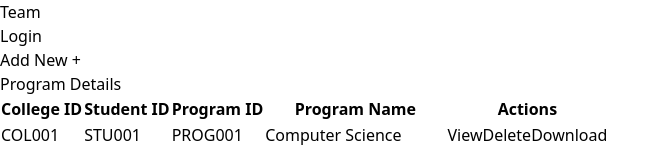
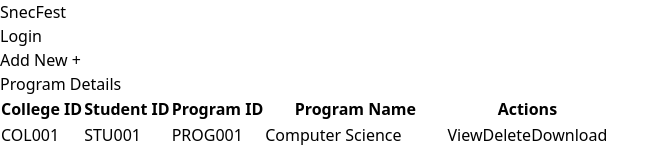
Before and after one commit to snecfest/frontend, a React (Vite) app: page /details in a window 1280 px wide. Shown: the top 153 px of the page, without its empty margins (0-669 px from the left). Built offline with nearby package versions, Linux system fonts and the light colour scheme.

Commit message:
fist commit

```diff
--- a/src/components/Navbar.jsx
+++ b/src/components/Navbar.jsx
@@ -14,7 +14,7 @@ const Navbar = () => {
       <div className="text-white font-bold text-xl"
         onClick={handleHomeDirect}
       >
-        Team
+        SnecFest
       </div>
 
       <div>
```
